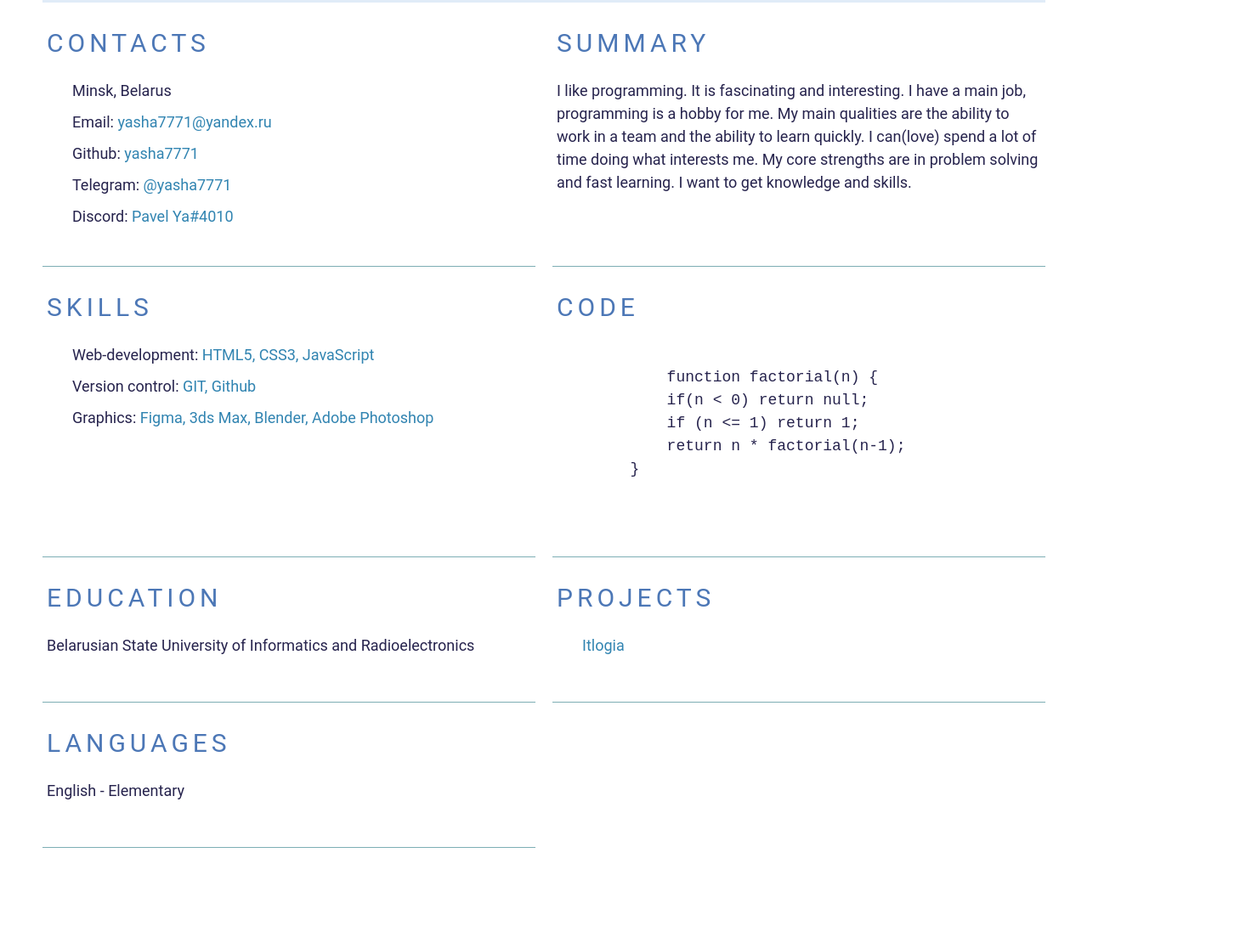
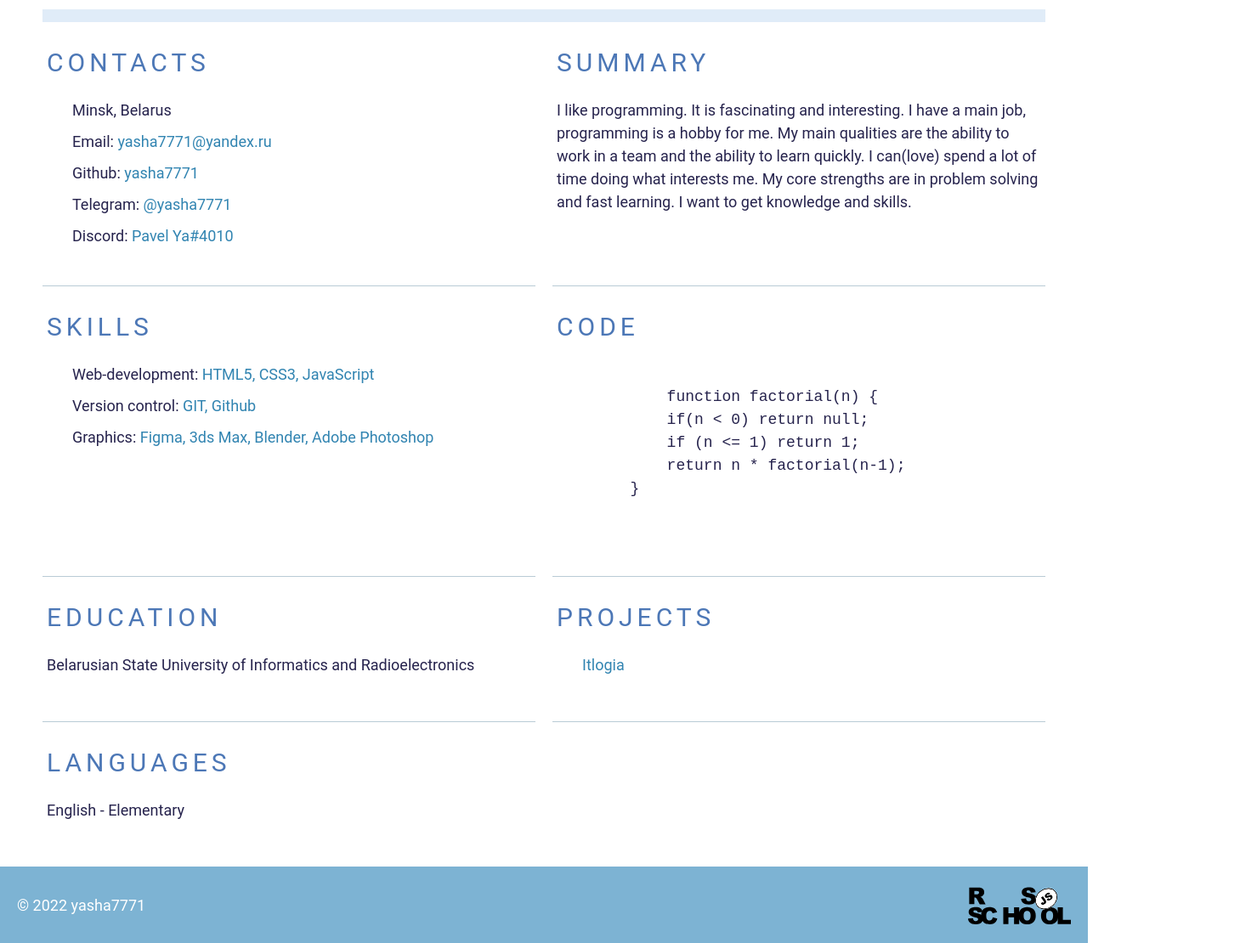
Before and after one commit to yasha7771/rsschool-cv, a plain HTML site: page index.html in a window 1280 px wide. Shown: the part 425-1535 px from the top of the page at 85% size, 1479 px wide, since content can reach past the window. Before the commit the page ends 1423 px from the top, so only its background shows below. Drawn offline with Linux system fonts and the light colour scheme.

Commit message:
init: add footer

```diff
--- a/index.html
+++ b/index.html
@@ -100,13 +100,22 @@
         </li>
         </ul>
     </section>
-    <section class="section" id="languages">
+    <section class="section section-english" id="languages">
     <h2 class="section-title">Languages</h2>
     <p>English - Elementary</p>
 </section>
 </div>
 </main>
+<footer class="footer">
+<div class="container footer-container">
+    <div>
+        © 2022
+        <a href="https://github.com/yasha7771/" class="github">yasha7771</a>
+    </div>
+    <a href="https://rs.school/js/" class="rss"></a>
+</div>
 
+</footer>
 
 </body>
 </html>
--- a/style.css
+++ b/style.css
@@ -1,8 +1,8 @@
-*{
+* {
     padding: 0;
     margin: 0;
 }
-body{
+body {
     display: flex;
     flex-direction: column;
     justify-content: space-between;
@@ -21,8 +21,9 @@ body{
     border-bottom: 1px solid #e5e5e5;
     padding: 25px 0;
 }
-.container{
-    max-width: 1200px;
+.container {
+    max-width: 1440px;
+    min-height: 50px;
     margin: 0 auto;
 }
 .header .container {
@@ -32,7 +33,7 @@ body{
 .menu {
     margin-left: 700px;
 }
-.menu ul{
+.menu ul {
     list-style: none;
     display: flex;
  }
@@ -78,8 +79,11 @@ margin-right: 50px;
     width: calc(50% - 20px);
     padding: 5px;
     padding-bottom: 35px;
-    border-bottom: 1px solid #7daeb4;
-}
+    border-bottom: 1px solid #618aa171;
+    }
+.section-english {
+        border-bottom: 0;
+    }
 .section-main-title {
     margin-bottom: 20px;
     font-size: 50px;
@@ -133,3 +137,26 @@ p {
     margin-inline-start: 0px;
     margin-inline-end: 0px;
 }
+.footer {
+    background-color: #7db3d3;
+    padding: 20px;
+}
+.footer-container {
+    display: flex;
+    justify-content: space-between;
+    align-items: center;
+    margin: 0 auto;
+    color: #fff;
+}
+.github {
+    color: #fff;
+    text-decoration: none;
+    line-height: 45px;
+}
+.rss {
+    width: 121px;
+    height: 45px;
+    background-image: url(./assets/img/rs_school_js.svg);
+    background-size: contain;
+    background-repeat: no-repeat;
+}
```
Also changed, not shown: assets/img/rs_school_js.svg (added).
